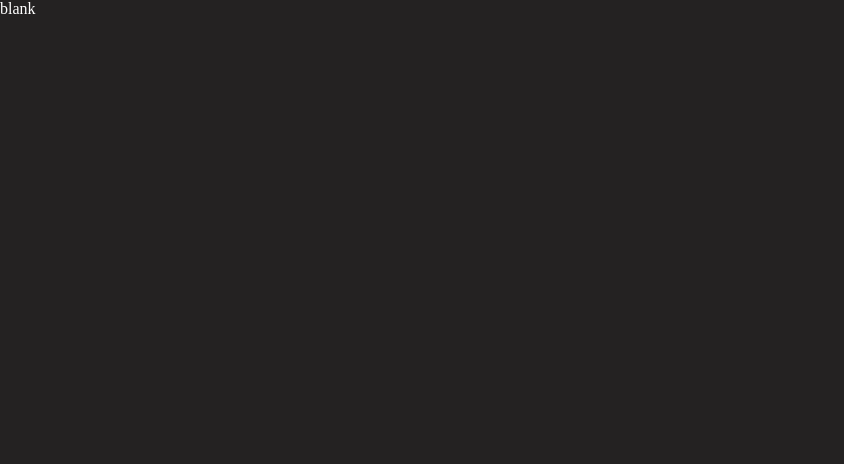
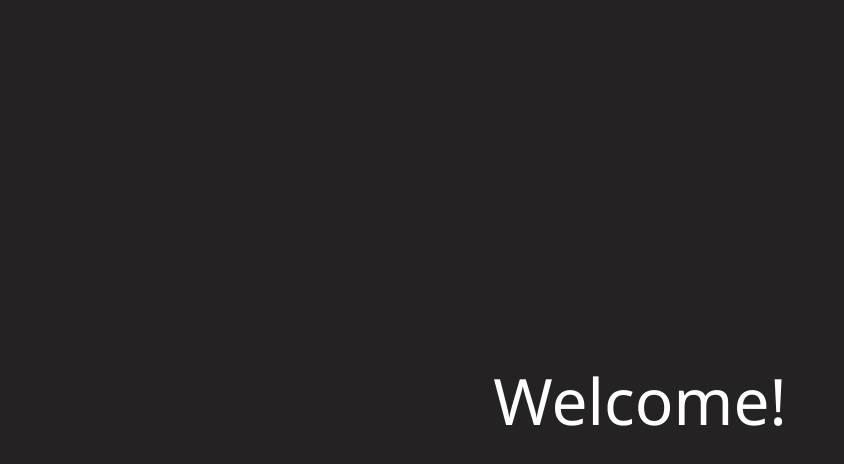
Before and after one commit to nathansherburn/remotivate-3, an Electron app: page blank.html in a window 1280 px wide. Shown: the whole page, without its empty margins (0-844 px from the left). Drawn offline with Linux system fonts and the light colour scheme.

```diff
--- a/blank.html
+++ b/blank.html
@@ -12,10 +12,14 @@
         margin: 0;
         background-color: #242222;
         color: #fff;
+        align-items: center;
+        justify-content: center;
+        font-family: 'Segoe UI', Tahoma, Geneva, Verdana, sans-serif;
+        font-size: 2em;
       }
     </style>
   </head>
   <body>
-      blank
+      Welcome!
   </body>
 </html>
```
